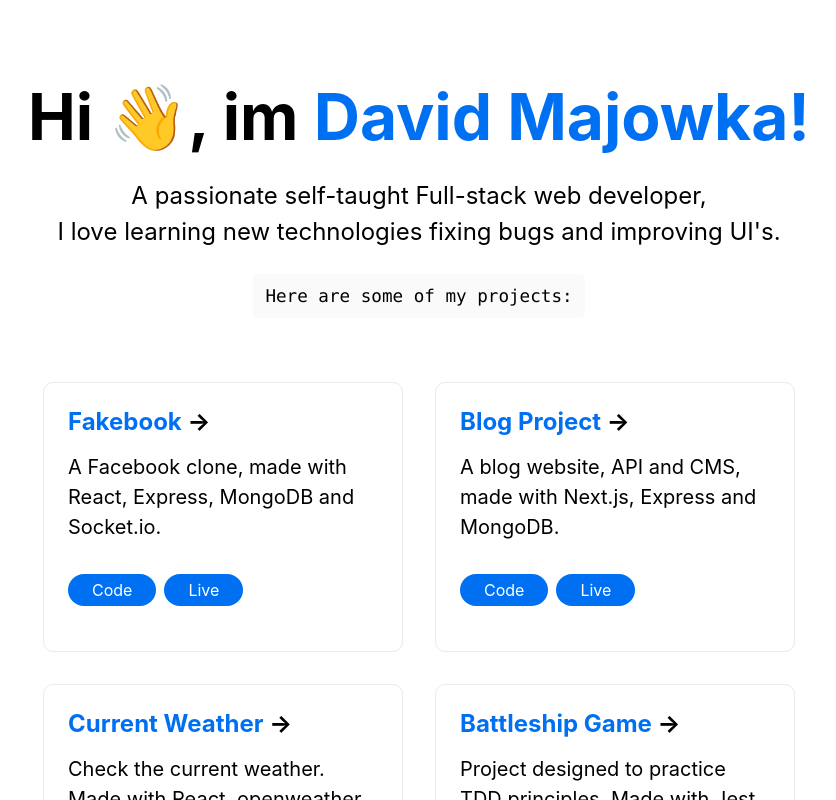
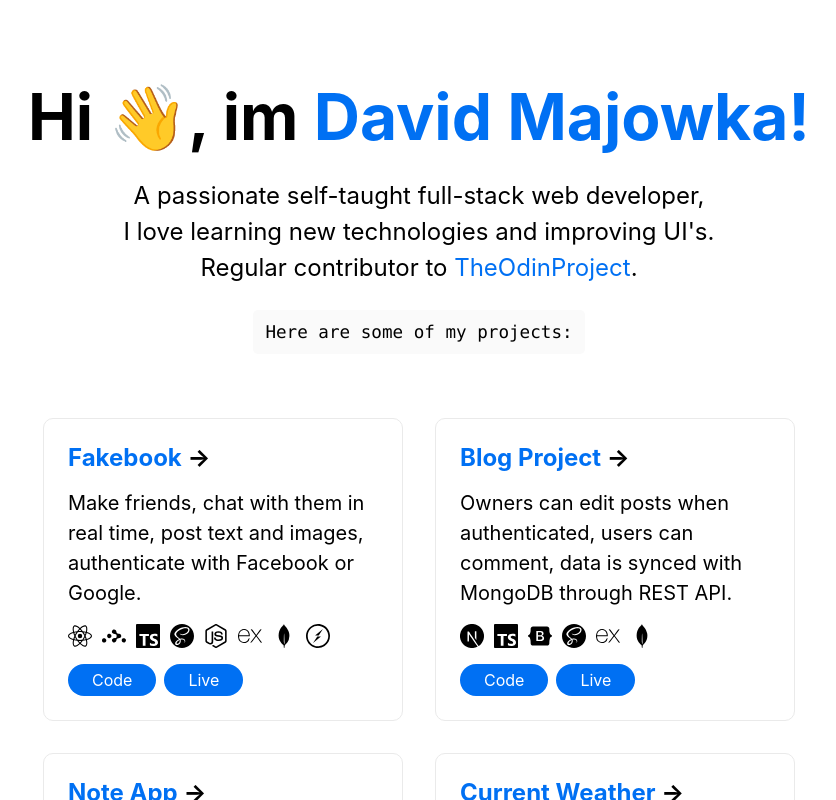
Before and after one commit to DoviMaj/portfolio, a Next.js app: page / in a window 1280 px wide. Shown: the top 800 px of the page, without its empty margins (221-1057 px from the left). Built offline with nearby package versions, Linux system fonts and the light colour scheme.

Commit message:
Update index.js
remove projects data and update text

```diff
--- a/pages/index.js
+++ b/pages/index.js
@@ -1,65 +1,46 @@
 import Head from "next/head";
 import styles from "../styles/Home.module.css";
 import ProjectCard from "../components/ProjectCard";
-
-const projects = [
-  {
-    title: "Fakebook",
-    live_url: "https://fakebook-client.vercel.app/",
-    code_url: "https://github.com/DoviMaj/fakebook-client",
-    description:
-      "A Facebook clone, made with React, Express, MongoDB and Socket.io.",
-  },
-  {
-    title: "Blog Project",
-    live_url: "https://blog-client-dovimaj.vercel.app/",
-    code_url: "https://github.com/DoviMaj/blog-client",
-    description:
-      "A blog website, API and CMS, made with Next.js, Express and MongoDB.",
-  },
-  {
-    title: "Current Weather",
-    live_url: "https://dovimaj.github.io/weather-app/",
-    code_url: "https://github.com/DoviMaj/weather-app",
-    description:
-      "Check the current weather. Made with React, openweather and Geolocation API.",
-  },
-  {
-    title: "Battleship Game",
-    live_url: "https://dovimaj.github.io/battleship/",
-    code_url: "https://github.com/DoviMaj/battleship",
-    description:
-      "Project designed to practice TDD principles. Made with Jest and VanillaJS.",
-  },
-];
+import projects from "../projects";
 
 export default function Home() {
   return (
     <div className={styles.container}>
       <Head>
-        <title>DoviMaj's Portfolio</title>
+        <title>David Majowka</title>
         <link rel="icon" href="/favicon.ico" />
       </Head>
 
       <main className={styles.main}>
         <h1 className={styles.title}>
-          Hi 👋, im <a href="https://github.com/DoviMaj">David Majowka!</a>
+          Hi 👋, im{" "}
+          <a target="_blank" href="https://github.com/DoviMaj">
+            David Majowka!
+          </a>
         </h1>
         <p className={styles.description}>
-          A passionate self-taught Full-stack web developer, <br></br>I love
-          learning new technologies fixing bugs and improving UI's.
+          A passionate self-taught full-stack web developer, <br></br>I love
+          learning new technologies and improving UI's.<br></br> Regular
+          contributor to{" "}
+          <a href="https://github.com/TheOdinProject/" target="_blank">
+            TheOdinProject
+          </a>
+          .
         </p>{" "}
         <code className={styles.code}>Here are some of my projects:</code>
         <div className={styles.grid}>
-          {projects.map((project) => (
-            <ProjectCard
-              key={project.live_url}
-              live_url={project.live_url}
-              code_url={project.code_url}
-              description={project.description}
-              title={project.title}
-            />
-          ))}
+          {projects.map(
+            ({ live_url, code_url, description, title, tech }, index) => (
+              <ProjectCard
+                key={index}
+                live_url={live_url}
+                code_url={code_url}
+                description={description}
+                title={title}
+                tech={tech}
+              />
+            )
+          )}
         </div>
       </main>
 
```
